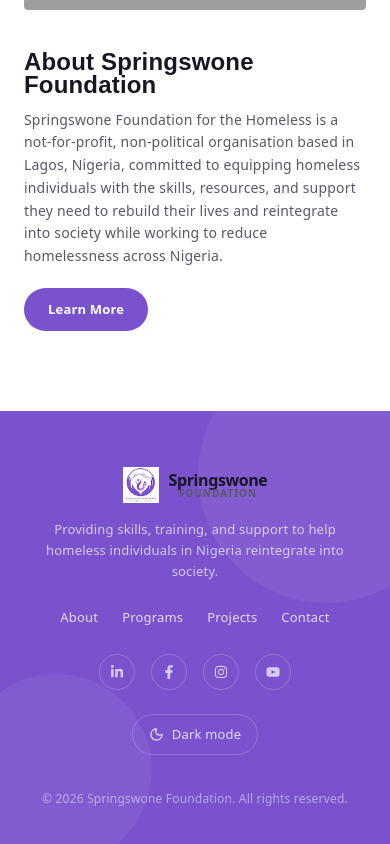
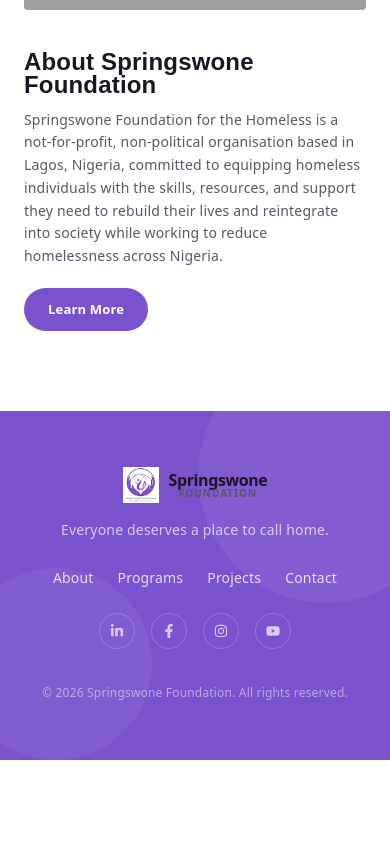
Before and after one commit to InsightCracker/springswone-web, a React (Vite) app: page / in a window 390 px wide. Shown: the part 1677-2521 px from the top of the page. After the commit the page ends 2437 px from the top, so only its background shows below. Built offline with nearby package versions, Linux system fonts and the light colour scheme; grey boxes are pictures that could not be loaded; a web font is replaced by a local one.

Commit message:
Modified Content

```diff
--- a/src/components/Footer.jsx
+++ b/src/components/Footer.jsx
@@ -28,14 +28,13 @@ export default function Footer() {
 
       <div className="relative mx-auto flex max-w-[1126px] flex-col items-center text-center">
         <Logo />
-        <p className="mt-4 max-w-md text-[13px] leading-relaxed text-white/70">
-          Providing skills, training, and support to help homeless individuals in Nigeria
-          reintegrate into society.
+        <p className="mt-4 max-w-md text-[14px] leading-relaxed text-white/70">
+          Everyone deserves a place to call home.
         </p>
 
         <nav className="mt-6 flex flex-wrap justify-center gap-x-6 gap-y-2">
           {QUICK_LINKS.map((link) => (
-            <NavLink key={link.to} to={link.to} className="footer-link text-[13px] text-white/80">
+            <NavLink key={link.to} to={link.to} className="footer-link text-[14px] text-white/80">
               {link.label}
             </NavLink>
           ))}
@@ -53,16 +52,6 @@ export default function Footer() {
             </a>
           ))}
         </div>
-
-        {/* Theme toggle — mobile only, since the desktop nav already has one */}
-        <button
-          type="button"
-          onClick={toggleTheme}
-          className="mt-6 flex items-center gap-2 rounded-full border border-white/20 px-4 py-2 text-[13px] font-medium text-white/80 transition-colors hover:bg-white/10 sm:hidden"
-        >
-          {theme === 'dark' ? <Sun size={15} /> : <Moon size={15} />}
-          {theme === 'dark' ? 'Light mode' : 'Dark mode'}
-        </button>
 
         <p className="mt-8 text-[12px] text-white/50">
           © {new Date().getFullYear()} Springswone Foundation. All rights reserved.
```
